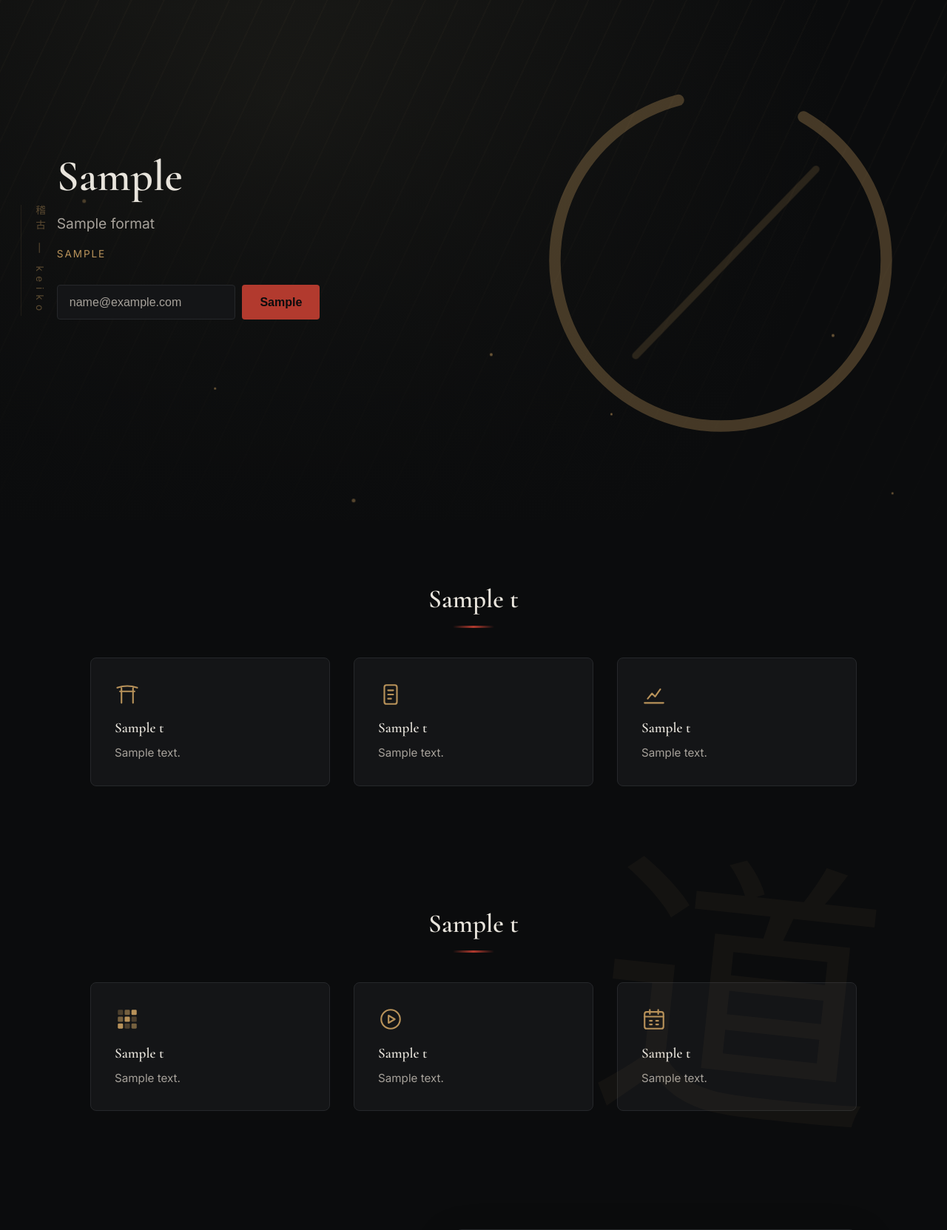
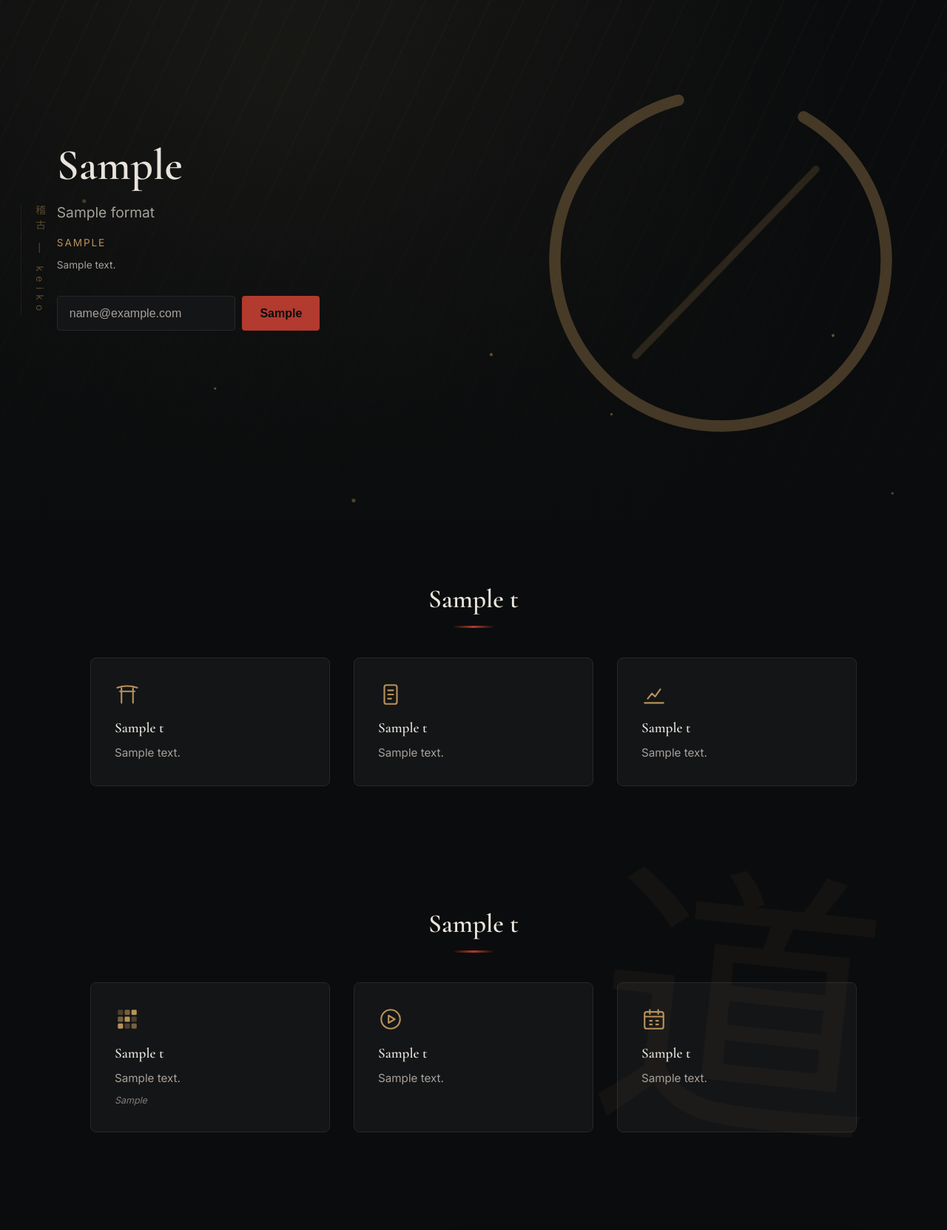
Before and after one commit to ilteriskeskin/joatolyesi.com, a Python web app: template app/templates/index.html in a window 1280 px wide. Shown: the part 74-1737 px from the top of the page at 74% size. Run offline with Jinja, Linux system fonts and the light colour scheme; the template is opened without the code that fills it: most values are stand-ins (such as "Sample title", 1, 10 or a date in 2020).

Commit message:
Landing metnini güncelle: video vaadi geçersizleşti, ücretsiz olduğunu belirt
"Referans videolar zamanla eklenecek/being added over time" ifadesi artık
yanlış (videolar eklendi) — kaldırıldı. Fiyatlandırma belirsizliğini
gidermek için hero'ya "kullanımı ücretsiz" notu eklendi. Kuşak sisteminin
resmi bir derece/kuşak olmadığını belirten yasal/kültürel bir uyarı da
"Kuşak" özellik kartına eklendi (kuşak sistemi kendisi değişmedi).

Co-Authored-By: Claude Sonnet 5 <noreply@anthropic.com>

```diff
--- a/app/static/css/style.css
+++ b/app/static/css/style.css
@@ -148,6 +148,12 @@ a:hover { text-decoration: underline; }
   font-size: 0.85rem;
   letter-spacing: 0.14em;
   text-transform: uppercase;
+  margin-bottom: 0.6rem;
+}
+
+.hero__pricing {
+  color: var(--ink-dim);
+  font-size: 0.85rem;
   margin-bottom: 2rem;
 }
 
@@ -226,6 +232,13 @@ a:hover { text-decoration: underline; }
 .problem__card p, .feature-card p {
   color: var(--ink-dim);
   font-size: 0.95rem;
+}
+
+.feature-disclaimer {
+  font-size: 0.78rem !important;
+  font-style: italic;
+  margin-top: 0.6rem;
+  opacity: 0.75;
 }
 
 .social-proof {
--- a/app/templates/index.html
+++ b/app/templates/index.html
@@ -83,6 +83,7 @@
     <h1>{{ t.hero_h1 }}</h1>
     <p class="hero__sub">{{ t.hero_sub.format(days=practice_days) }}</p>
     <p class="hero__disciplines">{{ t.hero_disciplines }}</p>
+    <p class="hero__pricing">{{ t.pricing_note }}</p>
 
     {% if waitlist_only %}
     <form class="waitlist-form" hx-post="/waitlist" hx-target="find .form-message-slot" hx-swap="innerHTML">
@@ -149,6 +150,7 @@
       </svg>
       <h3>{{ t.feature_1_title }}</h3>
       <p>{{ t.feature_1_body }}</p>
+      <p class="feature-disclaimer">{{ t.belt_disclaimer }}</p>
     </div>
     <div class="feature-card">
       <svg class="card-icon" viewBox="0 0 24 24" aria-hidden="true">
```
Also changed, not shown: app/i18n/strings.py (+7 -3 lines).
